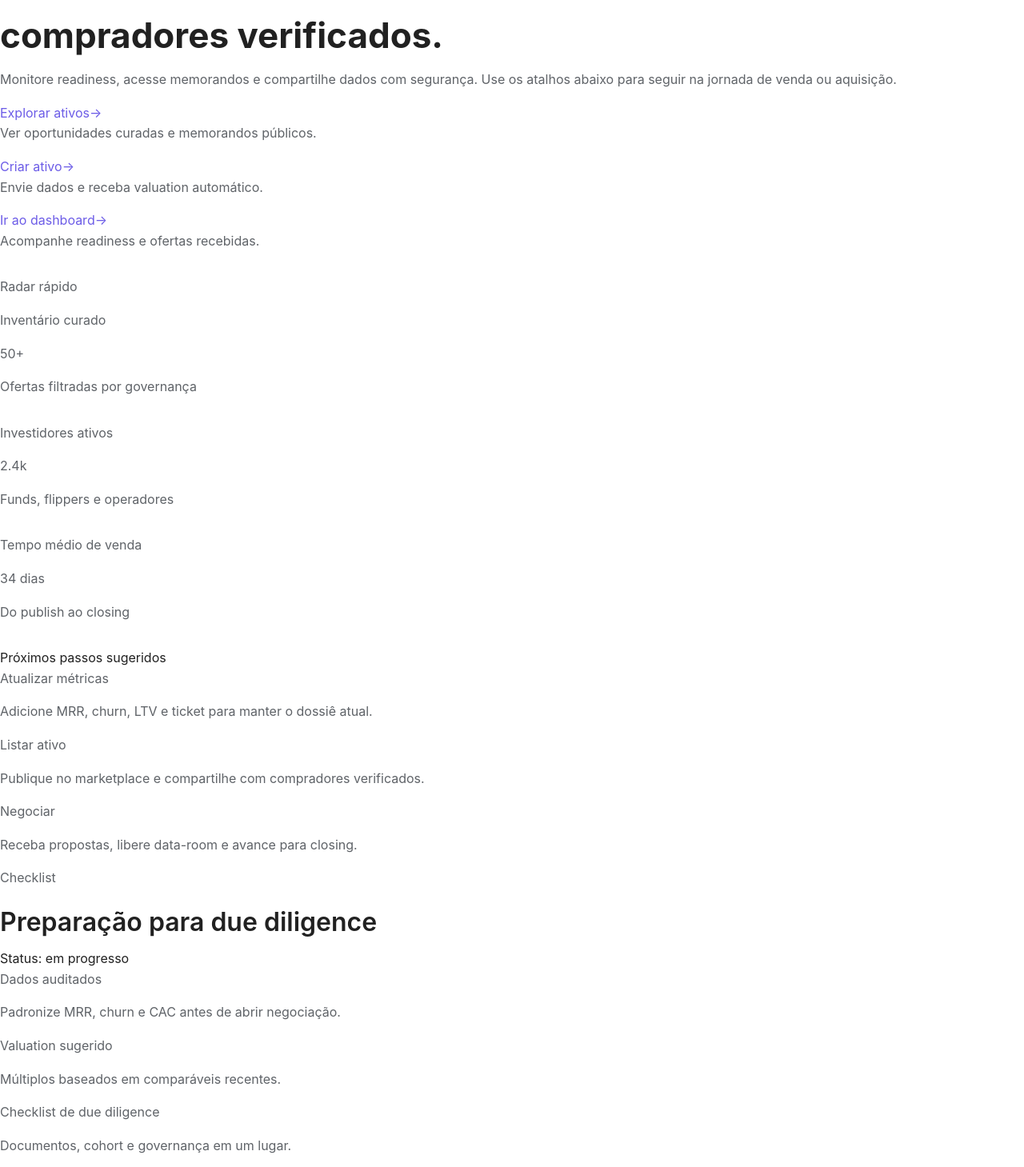
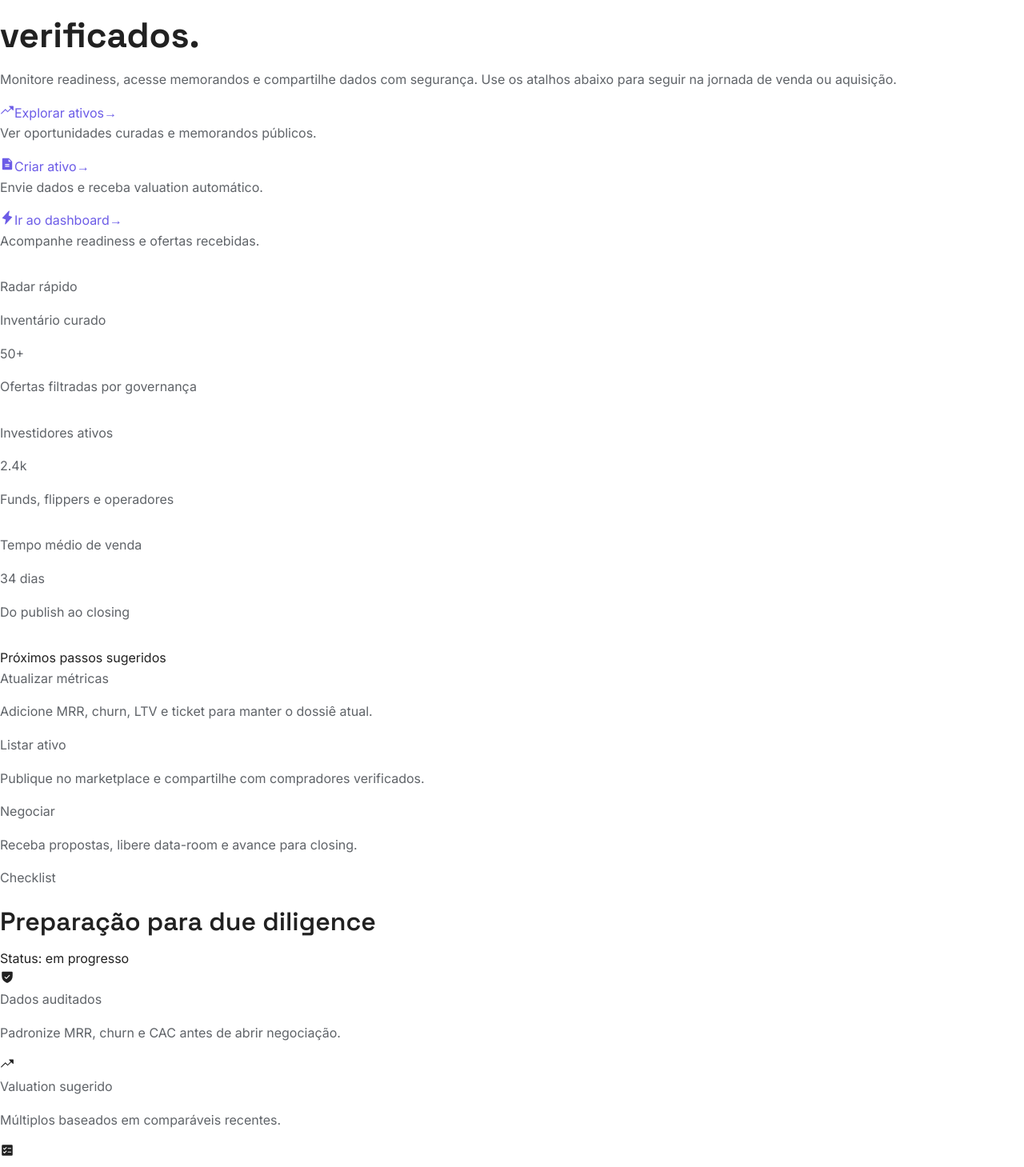
Before and after one commit to brigidovinicius/smc-platform, a Next.js app: page /home in a window 1280 px wide. Shown: the part 283-1742 px from the top of the page at 80% size. Built offline with nearby package versions, Linux system fonts and the light colour scheme; no server answers; sample sign-in values are in the browser's storage.

Commit message:
chore(ui): adicionar fontes web e icones phosphor

```diff
--- a/package.json
+++ b/package.json
@@ -14,8 +14,10 @@
   "dependencies": {
     "@next-auth/prisma-adapter": "^1.0.7",
     "@next/mdx": "^16.0.3",
+    "@phosphor-icons/react": "^2.1.10",
     "@prisma/client": "^6.19.0",
     "@vercel/postgres": "^0.10.0",
+    "@vercel/speed-insights": "^1.2.0",
     "bcryptjs": "^3.0.3",
     "framer-motion": "^12.23.24",
     "gray-matter": "^4.0.3",
--- a/pages/_app.js
+++ b/pages/_app.js
@@ -1,13 +1,30 @@
 import { SessionProvider } from 'next-auth/react';
+import { Inter, Space_Grotesk } from 'next/font/google';
+import { SpeedInsights } from '@vercel/speed-insights/next';
 import Layout from '../components/Layout';
 import '../styles/globals.css';
+
+const inter = Inter({
+  subsets: ['latin'],
+  variable: '--font-primary',
+  display: 'swap'
+});
+
+const spaceGrotesk = Space_Grotesk({
+  subsets: ['latin'],
+  variable: '--font-heading',
+  display: 'swap'
+});
 
 export default function MyApp({ Component, pageProps: { session, ...pageProps } }) {
   return (
     <SessionProvider session={session}>
-      <Layout>
-        <Component {...pageProps} />
-      </Layout>
+      <div className={`${inter.variable} ${spaceGrotesk.variable}`}>
+        <Layout>
+          <Component {...pageProps} />
+        </Layout>
+        <SpeedInsights />
+      </div>
     </SessionProvider>
   );
 }
--- a/pages/home.jsx
+++ b/pages/home.jsx
@@ -1,17 +1,18 @@
 import Head from 'next/head';
 import Link from 'next/link';
+import { ShieldCheck, Lightning, FileText, TrendUp, ListChecks } from '@phosphor-icons/react';
 import { useSession, getSession } from 'next-auth/react';
 
 const quickActions = [
-  { title: 'Explorar ativos', description: 'Ver oportunidades curadas e memorandos públicos.', href: '/feed', tone: 'primary' },
-  { title: 'Criar ativo', description: 'Envie dados e receba valuation automático.', href: '/wizard', tone: 'ghost' },
-  { title: 'Ir ao dashboard', description: 'Acompanhe readiness e ofertas recebidas.', href: '/dashboard', tone: 'outline' }
+  { title: 'Explorar ativos', description: 'Ver oportunidades curadas e memorandos públicos.', href: '/feed', tone: 'primary', Icon: TrendUp },
+  { title: 'Criar ativo', description: 'Envie dados e receba valuation automático.', href: '/wizard', tone: 'ghost', Icon: FileText },
+  { title: 'Ir ao dashboard', description: 'Acompanhe readiness e ofertas recebidas.', href: '/dashboard', tone: 'outline', Icon: Lightning }
 ];
 
 const readinessPillars = [
-  { label: 'Dados auditados', detail: 'Padronize MRR, churn e CAC antes de abrir negociação.' },
-  { label: 'Valuation sugerido', detail: 'Múltiplos baseados em comparáveis recentes.' },
-  { label: 'Checklist de due diligence', detail: 'Documentos, cohort e governança em um lugar.' }
+  { label: 'Dados auditados', detail: 'Padronize MRR, churn e CAC antes de abrir negociação.', Icon: ShieldCheck },
+  { label: 'Valuation sugerido', detail: 'Múltiplos baseados em comparáveis recentes.', Icon: TrendUp },
+  { label: 'Checklist de due diligence', detail: 'Documentos, cohort e governança em um lugar.', Icon: ListChecks }
 ];
 
 const timeline = [
@@ -64,7 +65,7 @@ const HomeAliasPage = () => {
               </div>
 
               <div className="flex flex-wrap gap-3">
-                {quickActions.map(({ title, description, href, tone }) => (
+                {quickActions.map(({ title, description, href, tone, Icon }) => (
                   <Link
                     key={title}
                     href={href}
@@ -77,7 +78,10 @@ const HomeAliasPage = () => {
                     }`}
                   >
                     <div className="flex items-center justify-between text-sm font-semibold">
-                      <span>{title}</span>
+                      <span className="flex items-center gap-2">
+                        {Icon && <Icon size={18} weight="fill" />}
+                        {title}
+                      </span>
                       <span aria-hidden>→</span>
                     </div>
                     <p className="text-xs text-slate-200/80 mt-1">{description}</p>
@@ -133,9 +137,14 @@ const HomeAliasPage = () => {
               {readinessPillars.map((item) => (
                 <div key={item.label} className="flex gap-3 items-start">
                   <span className="mt-1 h-2 w-2 rounded-full bg-blue-400" />
-                  <div>
-                    <p className="font-medium">{item.label}</p>
-                    <p className="text-sm text-slate-300">{item.detail}</p>
+                  <div className="flex items-start gap-3">
+                    <div className="mt-0.5 flex h-9 w-9 items-center justify-center rounded-xl bg-white/10 text-blue-200">
+                      {item.Icon && <item.Icon size={18} weight="fill" />}
+                    </div>
+                    <div>
+                      <p className="font-medium">{item.label}</p>
+                      <p className="text-sm text-slate-300">{item.detail}</p>
+                    </div>
                   </div>
                 </div>
               ))}
```
Also changed, not shown: 1 other file (tests, documents, lock files or other folders).
